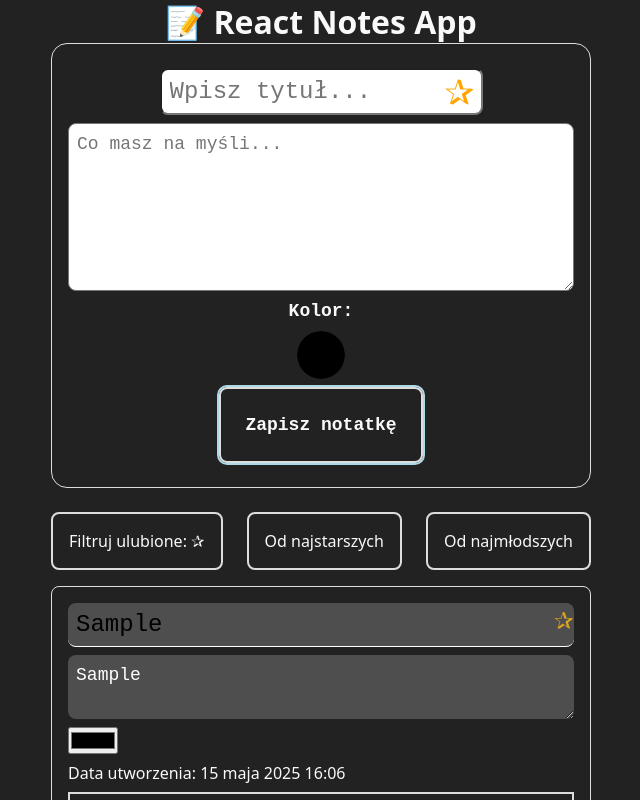
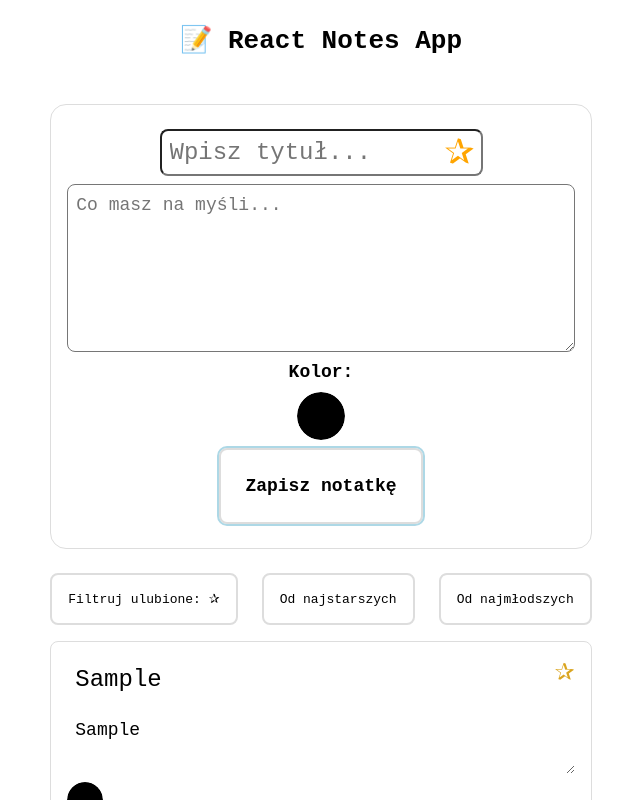
Before and after one commit to HubertDudaDeveloper/react-notes-app, a Next.js app: page / in a window 1280 px wide. Both pictures are taken after typing "Sample", "Sample" into the empty fields and a click on the button "Zapisz notatkę". Shown: the top 800 px of the page, without its empty margins (319-959 px from the left). Built offline with nearby package versions, Linux system fonts and the light colour scheme.

Commit message:
update styles and add theme

```diff
--- a/app/layout.tsx
+++ b/app/layout.tsx
@@ -1,6 +1,7 @@
 // app/layout.tsx
-import "@/app/globals.scss";
+import "@/assets/styles/globals.scss";
 import { NotesProvider } from "@/context/NotesContext";
+import { ThemeProvider } from "@/context/ThemeContext";
 import { ReactNode } from "react";
 
 export default function RootLayout({ children }: { children: ReactNode }) {
@@ -8,7 +9,11 @@ export default function RootLayout({ children }: { children: ReactNode }) {
     <html lang="en">
       <head />
       <body>
-          <NotesProvider>{children}</NotesProvider>
+        <ThemeProvider>
+          <NotesProvider>
+            {children}
+          </NotesProvider>
+        </ThemeProvider>
       </body>
     </html>
   );
--- a/app/page.module.scss
+++ /dev/null
@@ -1,3 +0,0 @@
-*:focus {
-  outline: 2px solid lightblue !important;
-}
--- a/app/page.tsx
+++ b/app/page.tsx
@@ -1,18 +1,18 @@
 import NoteForm from "@/components/NoteForm";
-import styles from "@/app/page.module.scss";
+import PageModule from "@/assets/styles/page.module.scss";
 import { NoteList } from "@/components/NoteList";
 
 export default function Home() {
 
 
   return (
-    <div className={styles.page}>
-      <h1 style={{ textAlign: "center" }}>📝 React Notes App</h1>
-      <main className={styles.main}>
+    <div className={PageModule.page}>
+      <h1 className={PageModule.pageTitle}>📝 React Notes App</h1>
+      <main className={PageModule.pageMain}>
         <NoteForm />
         <NoteList />
       </main>
-      <footer className={styles.footer}>Hubert Duda Developer</footer>
+      <footer className={PageModule.pageFooter}>Hubert Duda Developer</footer>
     </div>
   );
 }
--- a/assets/styles/NoteForm.module.scss
+++ b/assets/styles/NoteForm.module.scss
@@ -1,3 +1,6 @@
+@use '@/assets/variables/__colors.scss' as *;
+@use '@/assets/variables/__typography.scss' as *;
+
 .form {
   display: flex;
   flex-direction: column;
@@ -18,7 +21,7 @@
 
   .formIsFavorite {
     position: absolute;
-    color: orange;
+    color: $cl-star;
     font-size: 36px;
     right: 8px;
   }
--- a/assets/styles/NoteItem.module.scss
+++ b/assets/styles/NoteItem.module.scss
@@ -1,3 +1,6 @@
+@use '@/assets/variables/__colors.scss' as *;
+@use '@/assets/variables/__typography.scss' as *;
+
 .noteItem {
   display: flex;
   flex-direction: column;
@@ -19,7 +22,6 @@
 
   .noteTitle {
     font: 500 24px/24px monospace;
-    color: white;
     border: none;
     background-color: transparent;
     padding: 8px;
@@ -35,7 +37,6 @@
   .noteContent {
     font: 400 18px/24px monospace;
     background-color: rgba(255, 255, 255, 0.2);
-    color: white;
     border: none;
     border-radius: 8px;
     padding: 8px;
@@ -45,11 +46,40 @@
   .noteRemove {
     font: 400 18px/24px monospace;
     border: 2px solid #ddd;
+    border-radius: 8px;
     padding: 12px;
   }
 
+  .noteColor {
+    background-color: transparent;
+    border-radius: 50%;
+    border: none;
+    height: 36px;
+    width: 36px;
+    padding: 0;
+    margin: 0;
+  }
+
+  .noteColor::-webkit-color-swatch-wrapper {
+    padding: 0;
+  }
+
+  .noteColor::-webkit-color-swatch {
+    border: none;
+    border-radius: 50%;
+  }
+
   .noteDate {
-
+    font: 400 16px/20px monospace;
   }
 
 }
+
+.dark .noteItem {
+  border-color: $cl-dark-secondary;
+
+  .noteTitleContainer {
+    border-color: $cl-dark-secondary;
+  }
+
+}
--- a/assets/styles/NoteList.module.scss
+++ b/assets/styles/NoteList.module.scss
@@ -16,4 +16,10 @@
       text-align: center;
     }
   }
+
+  .noteListContainer {
+    display: flex;
+    flex-direction: column;
+    gap: 16px;
+  }
 }
--- a/app/globals.scss
+++ b/assets/styles/globals.scss
@@ -1,4 +1,6 @@
-/* app/globals.css */
+@use '@/assets/variables/__colors.scss' as *;
+@use '@/assets/variables/__typography.scss' as *;
+
 * {
   box-sizing: border-box;
   margin: 0;
@@ -10,19 +12,11 @@ body {
   flex-direction: column;
   justify-content: space-between;
   align-items: center;
-  font-family: system-ui, sans-serif;
-  background-color: #222;
-  color: #f9f9f9;
-  min-height: 100vh;
-  height: 100%;
+  font-family: $font-primary;
 }
 
 button {
   all: unset;
-}
-
-footer {
-  text-align: center;
 }
 
 .app__main {
--- /dev/null
+++ b/assets/styles/page.module.scss
@@ -0,0 +1,26 @@
+*:focus {
+  outline: 2px solid lightblue !important;
+}
+
+.page {
+  display: flex;
+  flex-direction: column;
+  gap: 24px;
+  min-height: 100vh;
+  height: 100%;
+
+  .pageTitle {
+    padding: 24px 0;
+    text-align: center;
+  }
+
+  .pageMain {
+
+  }
+
+  .pageFooter {
+    margin-top: auto;
+    padding: 24px;
+    text-align: center;
+  }
+}
--- /dev/null
+++ b/assets/variables/__colors.scss
@@ -0,0 +1,11 @@
+$cl-primary: #ddd;
+$cl-secondary: #222;
+$cl-input: rgba(0, 0, 0, 0.2);
+
+$cl-dark-primary: #222;
+$cl-dark-secondary: #ddd;
+$cl-dark-input: rgba(255, 255, 255, 0.2);
+
+$cl-white: white;
+$cl-black: black;
+$cl-star: orange;
--- /dev/null
+++ b/assets/variables/__typography.scss
@@ -0,0 +1,2 @@
+$font-primary: monospace;
+$font-secondary: system-ui, sans-serif;
--- /dev/null
+++ b/context/ThemeContext.tsx
@@ -0,0 +1,31 @@
+"use client";
+
+import { createContext, ReactNode, useState } from "react";
+
+export enum EThemes {
+  DEFAULT = 'system',
+  DARK = 'dark',
+  LIGHT = 'light'
+}
+
+type TThemeContext = {
+  theme: EThemes
+  setTheme: (theme: EThemes) => void
+}
+
+export const ThemeContext = createContext<TThemeContext | undefined>(undefined);
+
+export const ThemeProvider = ({ children }: { children: ReactNode }) => {
+  const [theme, setTheme] = useState<EThemes>(EThemes.DEFAULT);
+
+  return (
+    <ThemeContext.Provider
+      value={{
+        theme,
+        setTheme
+      }}
+    >
+      { children }
+    </ThemeContext.Provider>
+  )
+}
--- /dev/null
+++ b/hooks/useTheme.ts
@@ -0,0 +1,14 @@
+"use client";
+
+import { ThemeContext } from "@/context/ThemeContext"
+import { useContext } from "react";
+
+export const useTheme = () => {
+  const context = useContext(ThemeContext);
+
+  if (!context) {
+    throw new Error("useTheme must be used within ThemeProvider");
+  }
+
+  return context;
+}
```
